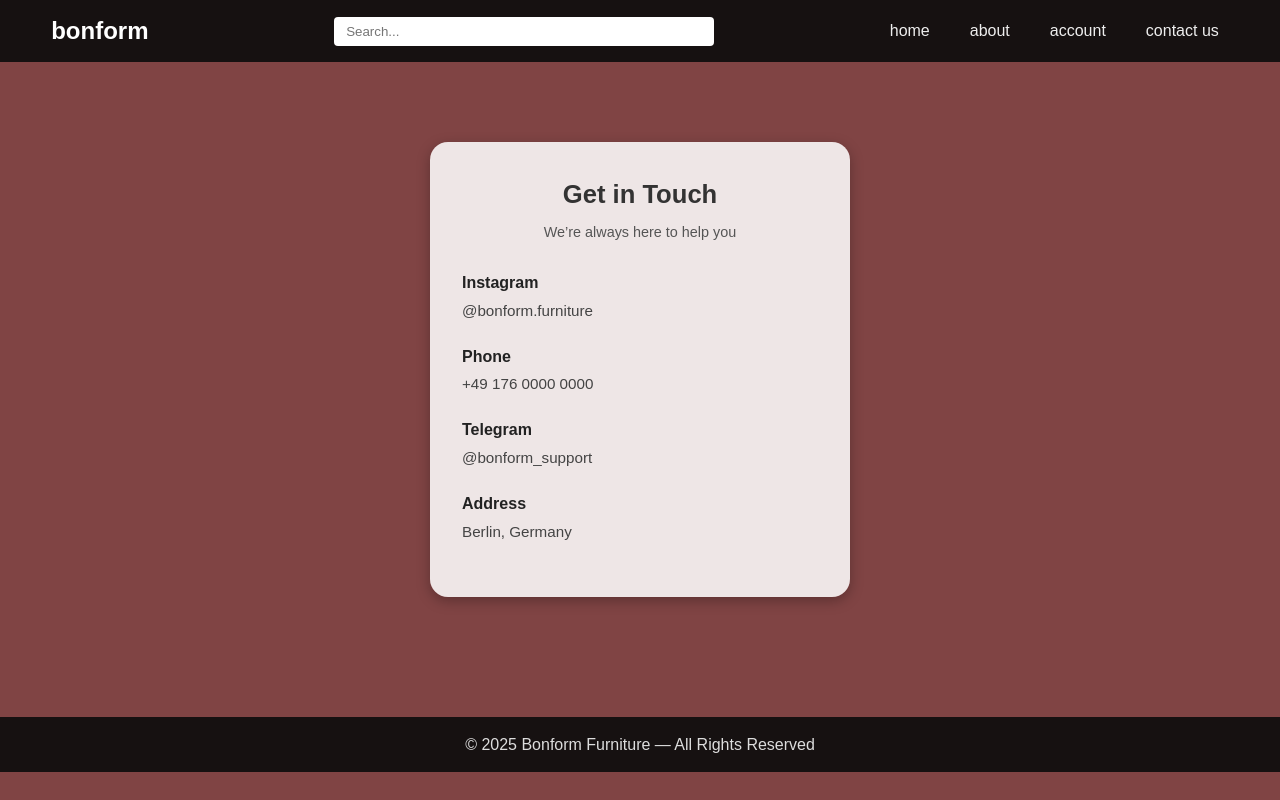
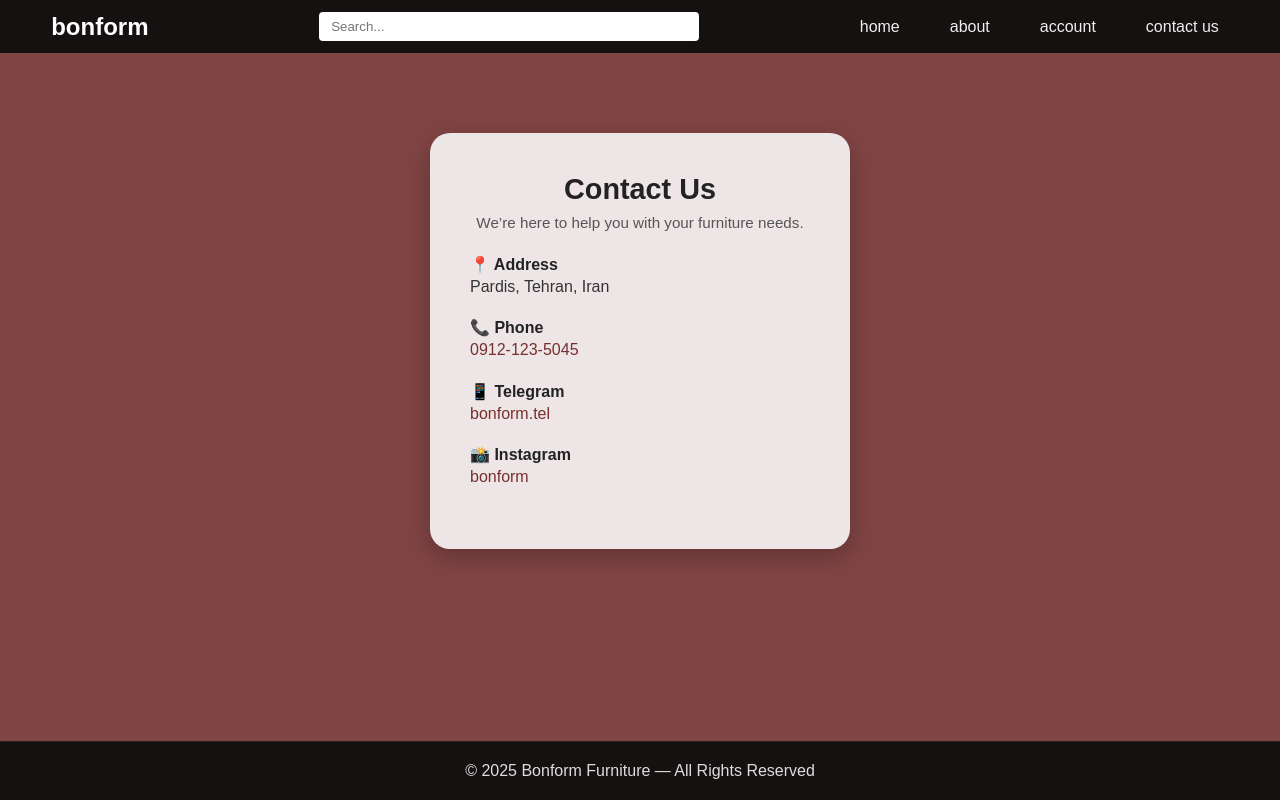
Before and after one commit to amirhskh1387/bong, a plain HTML site: page contact.html in a window 1280 px wide. Drawn offline with Linux system fonts and the light colour scheme.

Commit message:
Add files via upload

```diff
--- a/contact.html
+++ b/contact.html
@@ -36,32 +36,30 @@
       </nav>
     </header>
 
-    <div class="contact-wrapper">
+    <main>
+      <section class="contact-section">
         <div class="contact-box">
-        <h2>Get in Touch</h2>
-        <p class="subtitle">We’re always here to help you</p>
-
+          <h2>Contact Us</h2>
+          <p class="subtitle">We’re here to help you with your furniture needs.</p>
           <div class="item">
-          <h3>Instagram</h3>
-          <p>@bonform.furniture</p>
+            <h3>📍 Address</h3>
+            <p>Pardis, Tehran, Iran</p>
           </div>
-
           <div class="item">
-          <h3>Phone</h3>
-          <p>+49 176 0000 0000</p>
+            <h3>📞 Phone</h3>
+            <p><a href="tel:+09121235045">0912-123-5045</a></p>
           </div>
-
           <div class="item">
-          <h3>Telegram</h3>
-          <p>@bonform_support</p>
+            <h3>📱 Telegram</h3>
+            <p><a href="https://t.me/CheckItOutBuddy" target="_blank">bonform.tel</a></p>
           </div>
-
           <div class="item">
-          <h3>Address</h3>
-          <p>Berlin, Germany</p>
+            <h3>📸 Instagram</h3>
+            <p><a href="https://www.instagram.com/bon_form" target="_blank">bonform</a></p>
           </div>
         </div>
-    </div>
+      </section>
+    </main>
 
     <footer class="footer">
       <p>© 2025 Bonform Furniture — All Rights Reserved</p>
--- a/style.contact.css
+++ b/style.contact.css
@@ -11,17 +11,16 @@ html, body {
 
 body {
   background: #5a0c0cc4;
-  color: #333;
-  line-height: 1.6;
   display: flex;
   flex-direction: column;
+  color: #333;
 }
 
 #overlay {
   position: fixed;
   width: 100%;
   height: 100%;
-  background: rgba(4, 0, 0, 0.6);
+  background: rgba(0, 0, 0, 0.6);
   top: 0;
   left: 0;
   opacity: 0;
@@ -55,14 +54,13 @@ header {
 }
 
 .logo {
-  color: white;
+  color: #fff;
   font-size: 24px;
   font-weight: bold;
 }
 
 .search-form {
   display: flex;
-  gap: 0;
   width: 100%;
   max-width: 380px;
   margin-left: 20px;
@@ -79,7 +77,7 @@ header {
 .navbar ul {
   list-style: none;
   display: flex;
-  gap: 20px;
+  gap: 30px;
   align-items: center;
 }
 
@@ -123,56 +121,66 @@ header {
   transform: translateY(-8px) rotate(-45deg);
 }
 
-.contact-wrapper {
+main {
+  flex: 1;
+}
+
+.contact-section {
   display: flex;
   justify-content: center;
-  margin-top: 80px;
-  margin-bottom: 80px;
+  padding: 80px 20px;
 }
 
 .contact-box {
   background: #ffffffdd;
-  padding: 2rem;
+  padding: 2.5rem;
+  border-radius: 20px;
   width: 100%;
   max-width: 420px;
-  border-radius: 18px;
-  box-shadow: 0 4px 14px rgba(0, 0, 0, 0.28);
+  box-shadow: 0 8px 25px rgba(0, 0, 0, 0.25);
 }
 
 h2 {
   text-align: center;
-  font-size: 1.6rem;
-  margin-bottom: 6px;
+  font-size: 1.8rem;
+  margin-bottom: 0.5rem;
+  color: #222;
 }
 
 .subtitle {
   text-align: center;
+  font-size: 0.95rem;
   color: #555;
-  font-size: 0.9rem;
-  margin-bottom: 1.6rem;
+  margin-bottom: 1.5rem;
 }
 
 .item {
-  margin-bottom: 1.3rem;
+  margin-bottom: 1.4rem;
 }
 
 .item h3 {
   font-size: 1rem;
   color: #222;
-  margin-bottom: 3px;
+  margin-bottom: 4px;
 }
 
-.item p {
-  font-size: 0.95rem;
-  color: #444;
+.item p a {
+  color: #772f2f;
+  text-decoration: none;
+}
+
+.item p a:hover {
+  text-decoration: underline;
 }
 
 .footer {
+  width: 100%;
   background: #0d0d0de9;
   text-align: center;
-  padding: 15px 0;
+  padding: 20px 0;
   color: #ddd;
-  margin-top: 40px;
+  margin-top: auto;
+  border-top: 1px solid #222;
 }
 
 @media (max-width: 768px) {
@@ -186,6 +194,7 @@ h2 {
     flex-direction: column;
     padding-top: 80px;
     transition: 0.3s;
+    gap: 25px;
   }
 
   .navbar ul.open {
```
Lines whose indentation alone changed are shown as unchanged.
